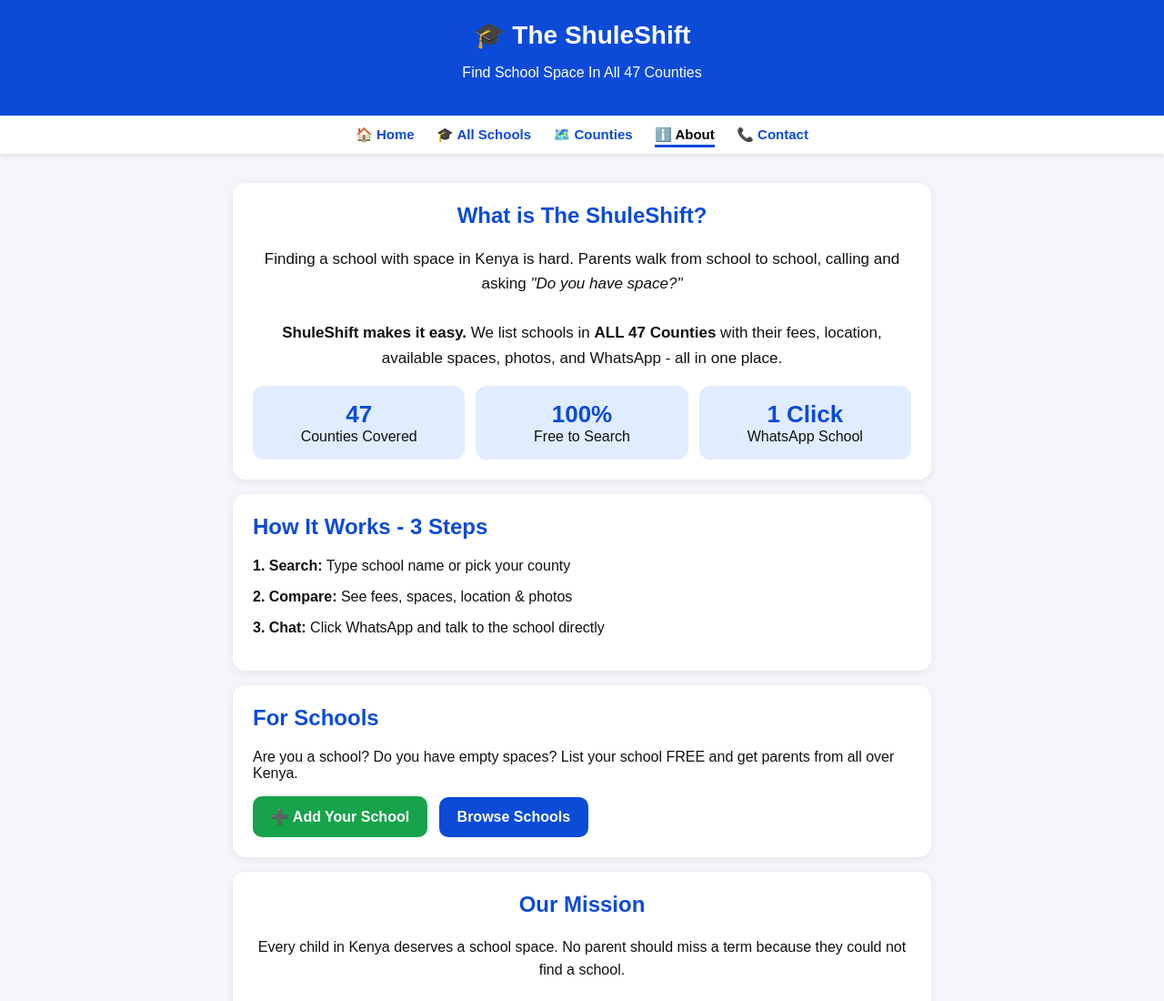
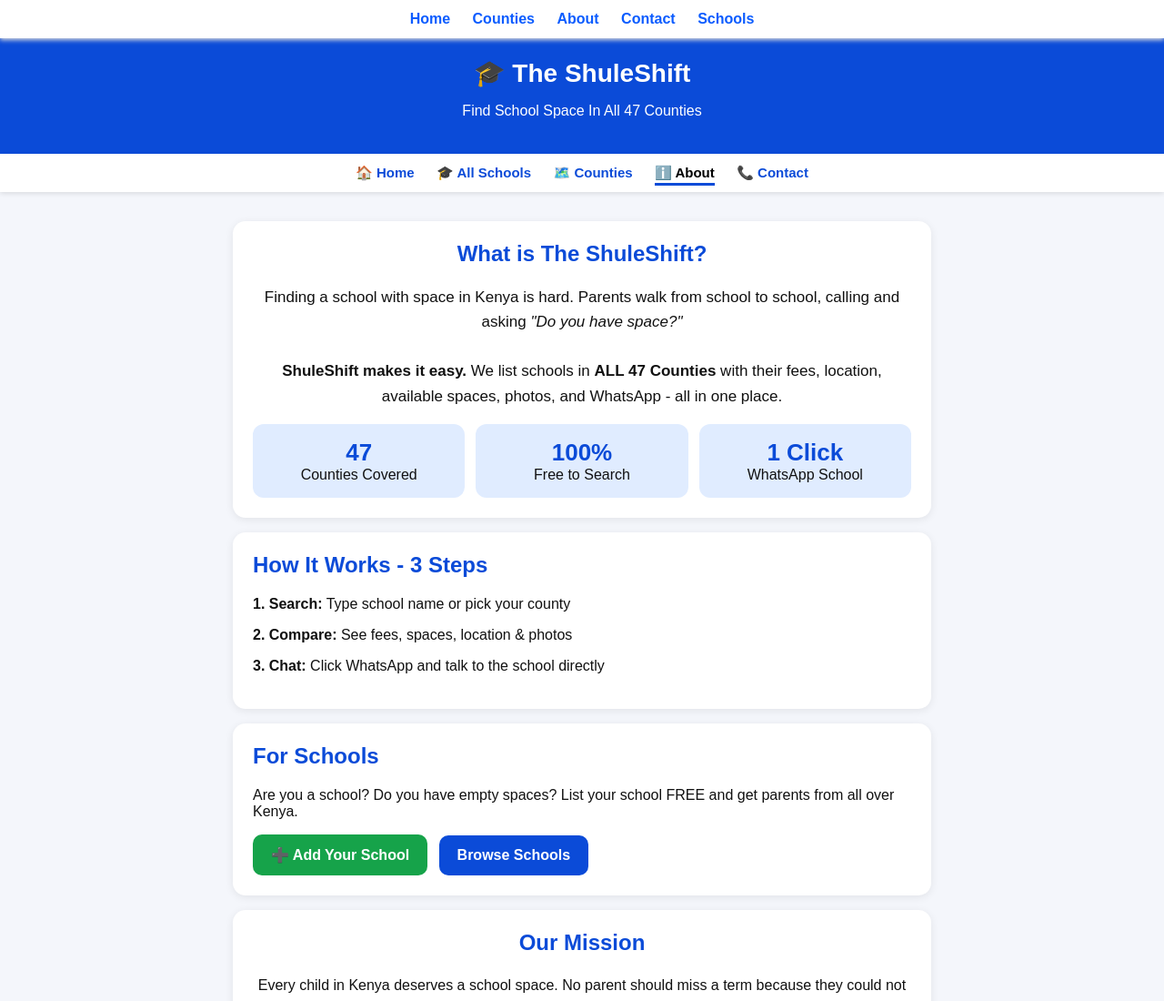
Before and after one commit to shalidobyte/my-website, a plain HTML site: page about.html in a window 1280 px wide. Shown: the top 1100 px of the page at 91% size. Drawn offline with Linux system fonts and the light colour scheme.

Commit message:
Implement sticky navigation bar in about.html
Added a sticky navigation bar with links to various pages.

```diff
--- a/about.html
+++ b/about.html
@@ -23,6 +23,13 @@ nav a.active{color:#000;border-bottom:3px solid #0b4bd8;padding-bottom:3px}
 </style>
 </head>
 <body>
+  <div style="background:white;padding:12px;text-align:center;position:sticky;top:0;box-shadow:0 2px 5px #ddd">
+<a href="index.html" style="margin:0 10px;color:#0b5cff;text-decoration:none;font-weight:bold">Home</a>
+<a href="counties.html" style="margin:0 10px;color:#0b5cff;text-decoration:none;font-weight:bold">Counties</a>
+<a href="about.html" style="margin:0 10px;color:#0b5cff;text-decoration:none;font-weight:bold">About</a>
+<a href="contact.html" style="margin:0 10px;color:#0b5cff;text-decoration:none;font-weight:bold">Contact</a>
+<a href="schools.html" style="margin:0 10px;color:#0b5cff;text-decoration:none;font-weight:bold">Schools</a>
+</div>
 <header><h1>🎓 The ShuleShift</h1><p>Find School Space In All 47 Counties</p></header>
 <nav>
 <a href="index.html">🏠 Home</a>
```
